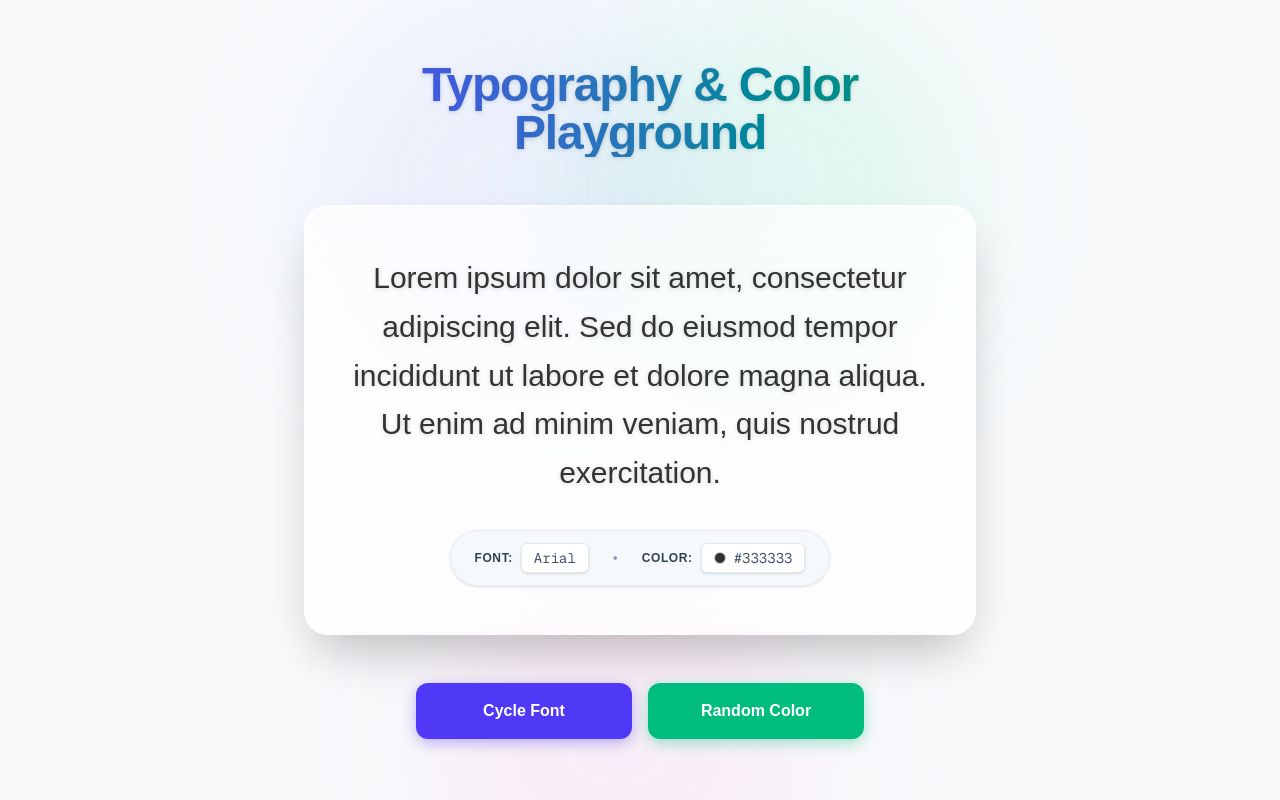
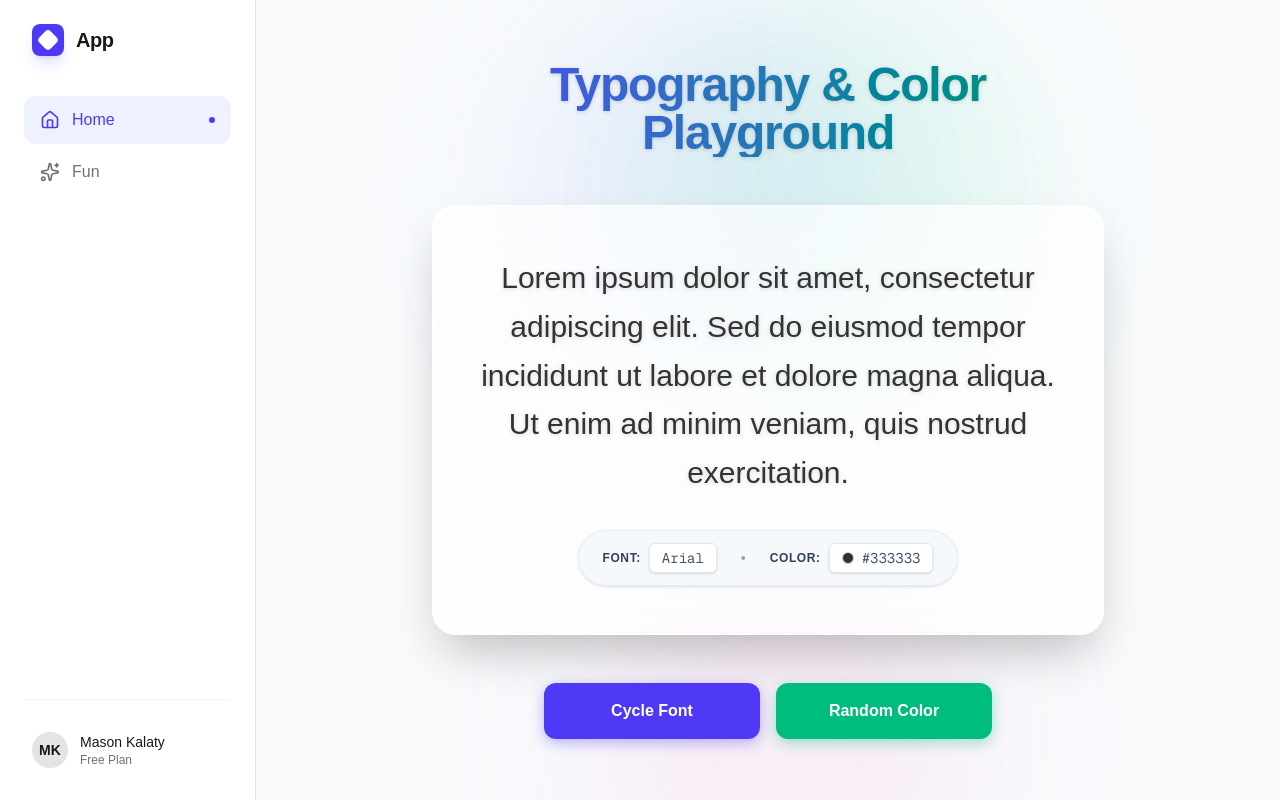
Before and after one commit to asakh270/coding-challenge, a Next.js app: page / in a window 1280 px wide. Built offline with nearby package versions, Linux system fonts and the light colour scheme.

Commit message:
feat: implement responsive sidebar navigation and add fun page with lucide-react integration

```diff
--- /dev/null
+++ b/app/components/Sidebar.tsx
@@ -0,0 +1,98 @@
+"use client";
+
+import Link from "next/link";
+import { usePathname } from "next/navigation";
+import { Home, Sparkles, Menu, X } from "lucide-react";
+import { useState } from "react";
+
+const navItems = [
+  { name: "Home", href: "/", icon: Home },
+  { name: "Fun", href: "/fun", icon: Sparkles },
+];
+
+export default function Sidebar() {
+  const pathname = usePathname();
+  const [isOpen, setIsOpen] = useState(false);
+
+  return (
+    <>
+      {/* Mobile Menu Button */}
+      <button
+        onClick={() => setIsOpen(!isOpen)}
+        className="fixed top-4 left-4 z-50 p-2 bg-white dark:bg-zinc-900 rounded-lg shadow-lg md:hidden border border-zinc-200 dark:border-zinc-800"
+      >
+        {isOpen ? <X size={20} /> : <Menu size={20} />}
+      </button>
+
+      {/* Sidebar Overlay */}
+      {isOpen && (
+        <div
+          className="fixed inset-0 bg-black/50 z-40 md:hidden backdrop-blur-sm transition-opacity"
+          onClick={() => setIsOpen(false)}
+        />
+      )}
+
+      {/* Sidebar */}
+      <aside
+        className={`fixed top-0 left-0 h-full w-64 bg-white dark:bg-zinc-950 border-r border-zinc-200 dark:border-zinc-800 z-40 transform transition-transform duration-300 ease-in-out md:translate-x-0 ${
+          isOpen ? "translate-x-0" : "-translate-x-full"
+        }`}
+      >
+        <div className="flex flex-col h-full p-6">
+          <div className="flex items-center gap-3 mb-10 px-2">
+            <div className="w-8 h-8 bg-indigo-600 rounded-lg flex items-center justify-center shadow-lg shadow-indigo-500/20">
+              <div className="w-4 h-4 bg-white rounded-sm rotate-45" />
+            </div>
+            <span className="text-xl font-bold tracking-tight text-zinc-900 dark:text-white">
+              App
+            </span>
+          </div>
+
+          <nav className="flex-1 space-y-1">
+            {navItems.map((item) => {
+              const Icon = item.icon;
+              const isActive = pathname === item.href;
+              return (
+                <Link
+                  key={item.href}
+                  href={item.href}
+                  onClick={() => setIsOpen(false)}
+                  className={`flex items-center gap-3 px-4 py-3 rounded-xl transition-all duration-200 group ${
+                    isActive
+                      ? "bg-indigo-50 dark:bg-indigo-500/10 text-indigo-600 dark:text-indigo-400 font-medium"
+                      : "text-zinc-500 dark:text-zinc-400 hover:bg-zinc-50 dark:hover:bg-zinc-900 hover:text-zinc-900 dark:hover:text-zinc-100"
+                  }`}
+                >
+                  <Icon
+                    size={20}
+                    className={`transition-transform duration-200 group-hover:scale-110 ${
+                      isActive ? "text-indigo-600 dark:text-indigo-400" : ""
+                    }`}
+                  />
+                  <span>{item.name}</span>
+                  {isActive && (
+                    <div className="ml-auto w-1.5 h-1.5 rounded-full bg-indigo-600 dark:bg-indigo-400" />
+                  )}
+                </Link>
+              );
+            })}
+          </nav>
+
+          <div className="mt-auto pt-6 border-t border-zinc-100 dark:border-zinc-800">
+            <div className="flex items-center gap-3 px-2 py-2">
+              <div className="w-9 h-9 rounded-full bg-zinc-200 dark:bg-zinc-800 flex items-center justify-center text-sm font-semibold">
+                MK
+              </div>
+              <div className="flex flex-col">
+                <span className="text-sm font-medium text-zinc-900 dark:text-zinc-100">
+                  Mason Kalaty
+                </span>
+                <span className="text-xs text-zinc-500">Free Plan</span>
+              </div>
+            </div>
+          </div>
+        </div>
+      </aside>
+    </>
+  );
+}
--- /dev/null
+++ b/app/fun/page.tsx
@@ -0,0 +1,25 @@
+export default function FunPage() {
+  return (
+    <div className="flex items-center justify-center min-h-screen relative overflow-hidden bg-white dark:bg-zinc-950">
+      {/* Decorative background elements */}
+      <div className="absolute top-0 left-0 w-full h-full overflow-hidden pointer-events-none">
+        <div className="absolute top-[-10%] left-[-10%] w-[40%] h-[40%] bg-indigo-500/10 blur-[120px] rounded-full" />
+        <div className="absolute bottom-[-10%] right-[-10%] w-[40%] h-[40%] bg-purple-500/10 blur-[120px] rounded-full" />
+      </div>
+
+      <div className="relative z-10 text-center space-y-4 animate-in fade-in zoom-in duration-1000">
+        <h1 className="text-6xl md:text-8xl font-black tracking-tighter text-transparent bg-clip-text bg-gradient-to-br from-indigo-600 via-purple-600 to-pink-600 dark:from-indigo-400 dark:via-purple-400 dark:to-pink-400">
+          Hello World
+        </h1>
+        <p className="text-zinc-500 dark:text-zinc-400 text-lg font-medium tracking-wide uppercase">
+          Welcome to the fun page
+        </p>
+        <div className="flex justify-center gap-2 pt-4">
+          <div className="w-2 h-2 rounded-full bg-indigo-500 animate-bounce" style={{ animationDelay: "0ms" }} />
+          <div className="w-2 h-2 rounded-full bg-purple-500 animate-bounce" style={{ animationDelay: "200ms" }} />
+          <div className="w-2 h-2 rounded-full bg-pink-500 animate-bounce" style={{ animationDelay: "400ms" }} />
+        </div>
+      </div>
+    </div>
+  );
+}
--- a/app/layout.tsx
+++ b/app/layout.tsx
@@ -1,6 +1,7 @@
 import type { Metadata } from "next";
 import { Geist, Geist_Mono } from "next/font/google";
 import "./globals.css";
+import Sidebar from "./components/Sidebar";
 
 const geistSans = Geist({
   variable: "--font-geist-sans",
@@ -13,8 +14,8 @@ const geistMono = Geist_Mono({
 });
 
 export const metadata: Metadata = {
-  title: "Create Next App",
-  description: "Generated by create next app",
+  title: "Coding Challenge App",
+  description: "A premium Next.js application",
 };
 
 export default function RootLayout({
@@ -27,7 +28,14 @@ export default function RootLayout({
       lang="en"
       className={`${geistSans.variable} ${geistMono.variable} h-full antialiased`}
     >
-      <body className="min-h-full flex flex-col">{children}</body>
+      <body className="min-h-full bg-white dark:bg-zinc-950 text-zinc-900 dark:text-zinc-100 flex">
+        <Sidebar />
+        <main className="flex-1 md:pl-64 min-h-screen">
+          <div className="h-full w-full">
+            {children}
+          </div>
+        </main>
+      </body>
     </html>
   );
 }
--- a/package.json
+++ b/package.json
@@ -9,6 +9,7 @@
     "lint": "eslint"
   },
   "dependencies": {
+    "lucide-react": "^1.14.0",
     "next": "16.2.4",
     "react": "19.2.4",
     "react-dom": "19.2.4"
```
Also changed, not shown: 1 other file (tests, documents, lock files or other folders).
